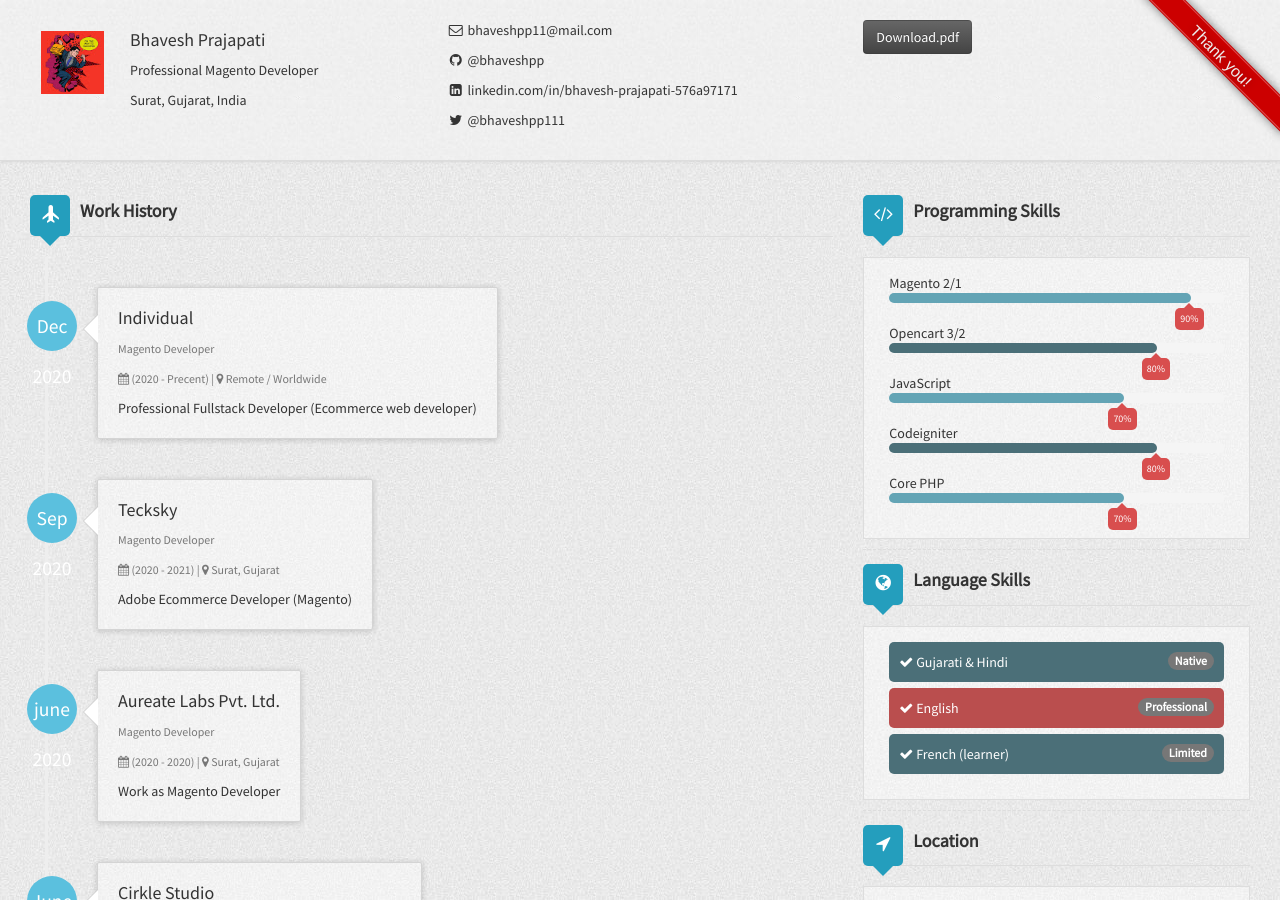
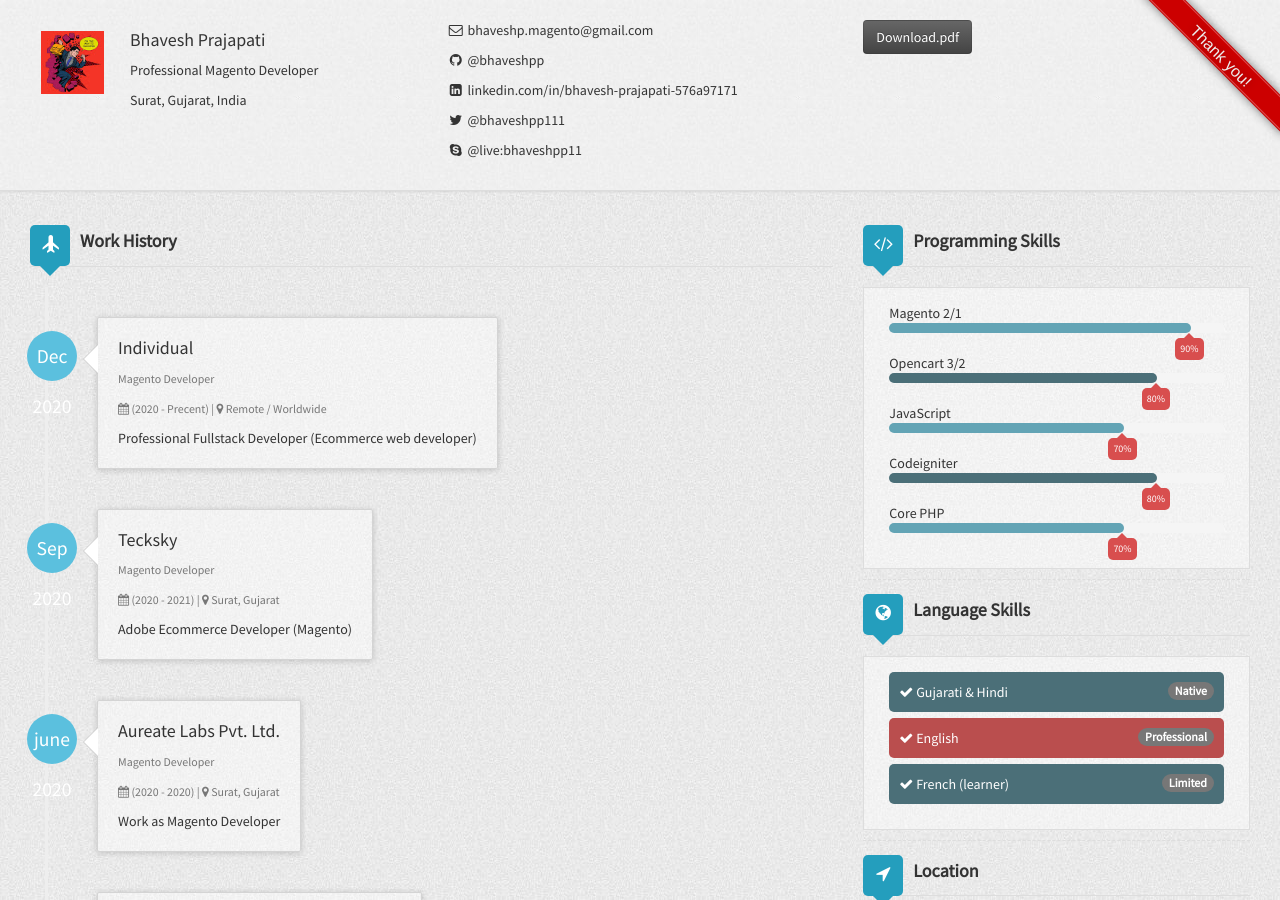
Before and after one commit to bhaveshpp/bhaveshpp.github.io, a Jekyll site: the page built from index.html, in a window 1280 px wide and 900 px high. Built offline with Jekyll 4.4.1, drawn with Linux system fonts in a browser that asks for light colours; nearby versions of some CDN libraries; grey boxes are pictures that could not be loaded.

Commit message:
content update

```diff
--- a/_config.yml
+++ b/_config.yml
@@ -17,14 +17,15 @@ author:
   name: Bhavesh Prajapati
   title: Professional Magento Developer
   address: Surat, Gujarat, India
-  email: bhaveshpp11@mail.com
+  email: bhaveshp.magento@gmail.com
   link: https://bhaveshpp.github.io
-  weibo:
+  skype: live:bhaveshpp11
+  skypeurl: https://join.skype.com/invite/wBzrwCc2PXcJ
   github: bhaveshpp
   linkedin: bhavesh-prajapati-576a97171
   twitter: bhaveshpp111
   gavatar: /assets/img/avatar.JPG
-  stackoverflow:
+  magento.stackexchange: 70292
 #  stackoverflow: 70292
   workHistory:
     - work4:
--- a/_includes/header.html
+++ b/_includes/header.html
@@ -13,6 +13,7 @@
                 <p><i class="fa fa-github fa-fw"></i><a href="//github.com/{{ site.author.github }}" target="_blank">  @{{ site.author.github }} </a></p>
                 <p><i class="fa fa-linkedin-square fa-fw"></i> <a href="//linkedin.com/in/{{ site.author.linkedin }}" target="_blank"> linkedin.com/in/{{ site.author.linkedin }} </a></p>
                 <p><i class="fa fa-twitter fa-fw"></i> <a href="//twitter.com/{{ site.author.twitter }}" target="_blank">  @{{ site.author.twitter }} </a></p>
+                <p><i class="fa fa-skype fa-fw"></i> <a href="{{ site.author.skypeurl }}" target="_blank">  @{{ site.author.skype }} </a></p>
             </div>
             <div class="col-sm-4 visible-md-block visible-lg-block">
                 <a href="#" onclick="window.print();" class="btn btn-dark"><i class="icon-file icon-white"></i> Download.pdf </a>
```
